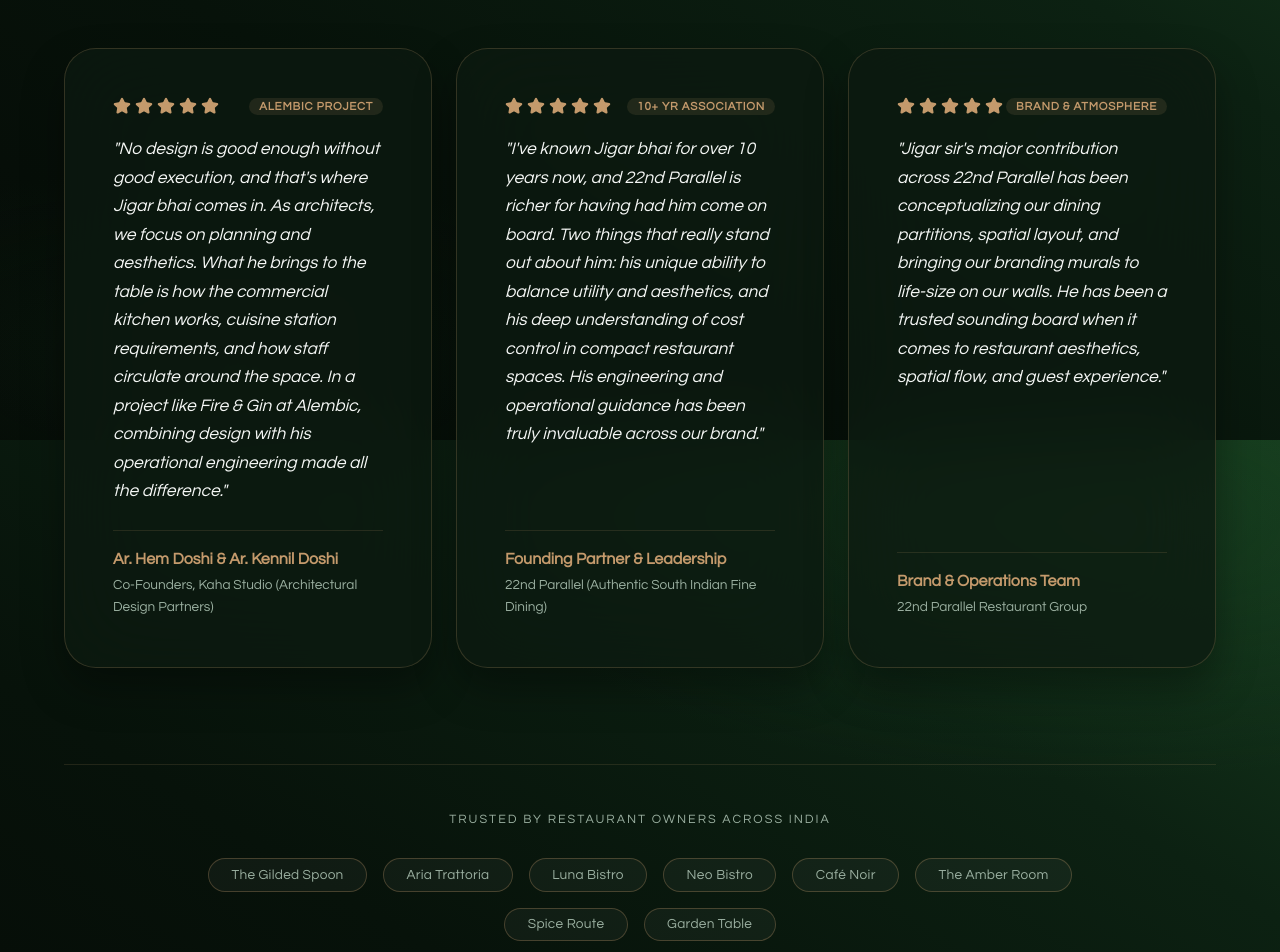
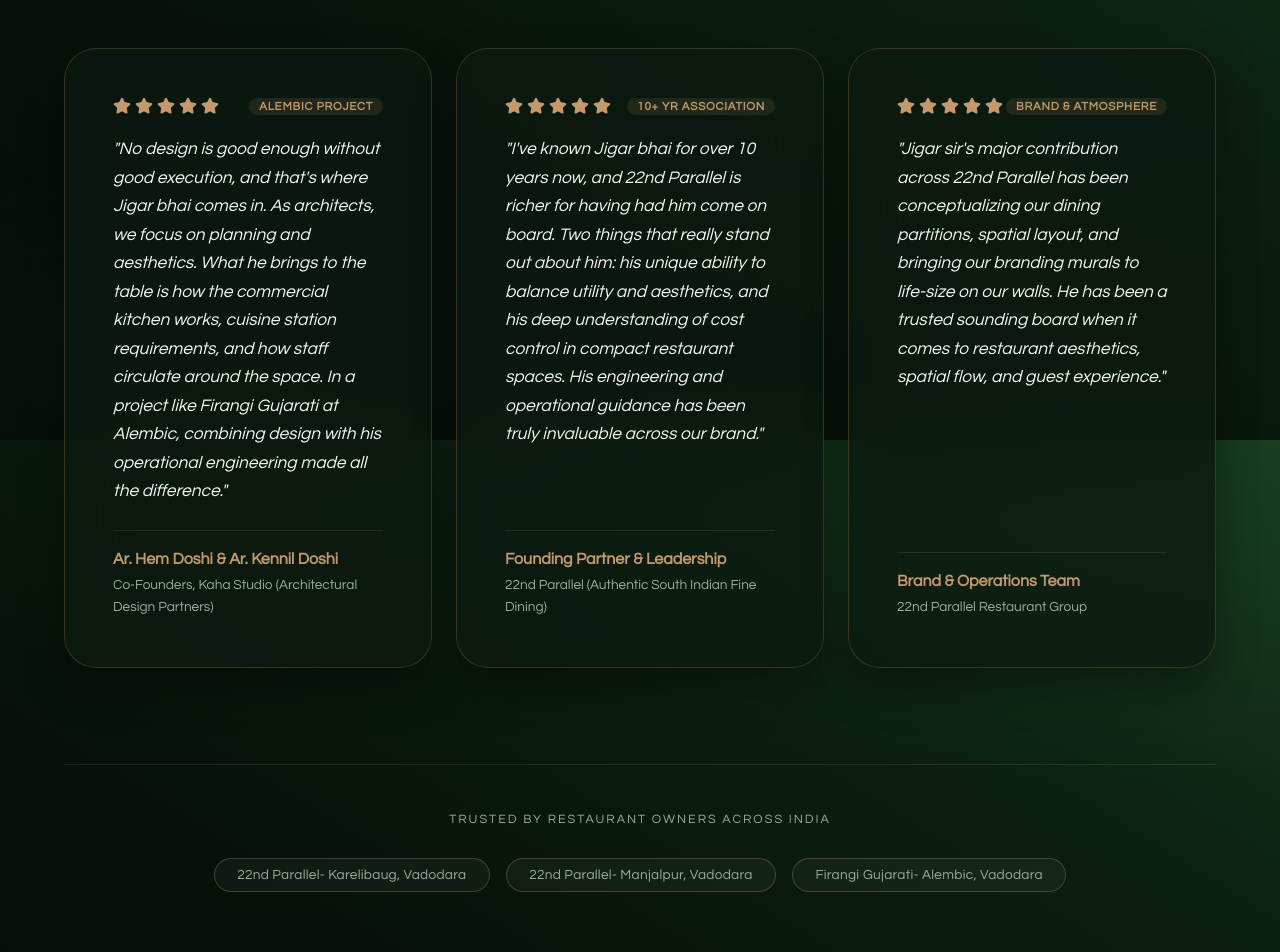
Before and after one commit to Bhargavrajput0110/JRconsultancy, a React (Vite) app in the folder client/: page /portfolio in a window 1280 px wide. Shown: the part 2760-3712 px from the top of the page. Built offline with nearby package versions, Linux system fonts and the light colour scheme.

Commit message:
fix: replace dummy restaurant logos with 22nd Parallel (Karelibaug & Manjalpur) and Firangi Gujarati (Alembic)

```diff
--- a/client/src/pages/CaseStudiesPage.tsx
+++ b/client/src/pages/CaseStudiesPage.tsx
@@ -98,7 +98,7 @@
       id: 2,
       url: 'https://res.cloudinary.com/dlxiy6aiq/video/upload/v1792936138/WhatsApp_Video_2026-10-25_at_7.13.45_PM_mu7d07.mp4',
       poster: 'https://res.cloudinary.com/dlxiy6aiq/video/upload/so_1,q_auto,f_auto/v1792936138/WhatsApp_Video_2026-10-25_at_7.13.45_PM_mu7d07.jpg',
-      title: 'Architect Hem Doshi | Fire & Gin at Alembic',
+      title: 'Architect Hem Doshi | Firangi Gujarati at Alembic',
       subtitle: 'Balancing design aesthetics with commercial kitchen size & cuisine planning',
       tag: 'Kaha Studio'
     },
@@ -422,7 +422,7 @@
     <SmoothScroll>
       <Helmet>
         <title>Client Transformations & Proven Results | JR Consulting</title>
-        <meta name="description" content="Explore JR Consulting's client transformations: The Gilded Spoon, Aria Trattoria, Luna Bistro, and Neo Bistro. Results-driven restaurant consulting across India." />
+        <meta name="description" content="Explore JR Consulting's client transformations including 22nd Parallel (Karelibaug &amp; Manjalpur) and Firangi Gujarati (Alembic, Vadodara). Results-driven restaurant consulting across India." />
         <link rel="canonical" href="https://www.jrconsulting.in/portfolio" />
         <meta property="og:title" content="Client Transformations & Proven Results | JR Consulting" />
         <meta property="og:description" content="Explore real projects showing measurable restaurant turnarounds and turnkey setups." />
@@ -1012,7 +1012,7 @@
                   </span>
                 </div>
                 <p style={{ color: 'var(--color-text)', fontSize: '1.08rem', lineHeight: 1.65, marginBottom: '1.5rem', fontStyle: 'italic' }}>
-                  "No design is good enough without good execution, and that's where Jigar bhai comes in. As architects, we focus on planning and aesthetics. What he brings to the table is how the commercial kitchen works, cuisine station requirements, and how staff circulate around the space. In a project like Fire &amp; Gin at Alembic, combining design with his operational engineering made all the difference."
+                  "No design is good enough without good execution, and that's where Jigar bhai comes in. As architects, we focus on planning and aesthetics. What he brings to the table is how the commercial kitchen works, cuisine station requirements, and how staff circulate around the space. In a project like Firangi Gujarati at Alembic, combining design with his operational engineering made all the difference."
                 </p>
                 <div style={{ marginTop: 'auto', paddingTop: '1rem', borderTop: '1px solid rgba(196, 154, 108, 0.15)' }}>
                   <p style={{ color: 'var(--color-accent)', fontWeight: 600, margin: 0, fontSize: '1rem' }}>Ar. Hem Doshi &amp; Ar. Kennil Doshi</p>
@@ -1074,8 +1074,9 @@
           <p className="clients-label">Trusted by restaurant owners across India</p>
           <div className="clients-logos">
             {[
-              'The Gilded Spoon', 'Aria Trattoria', 'Luna Bistro', 'Neo Bistro',
-              'Café Noir', 'The Amber Room', 'Spice Route', 'Garden Table'
+              '22nd Parallel- Karelibaug, Vadodara',
+              '22nd Parallel- Manjalpur, Vadodara',
+              'Firangi Gujarati- Alembic, Vadodara'
             ].map((name, i) => (
               <div key={i} className="client-logo-pill">{name}</div>
             ))}
--- a/client/src/pages/Home.tsx
+++ b/client/src/pages/Home.tsx
@@ -30,7 +30,7 @@
       id: 2,
       url: 'https://res.cloudinary.com/dlxiy6aiq/video/upload/v1792936138/WhatsApp_Video_2026-10-25_at_7.13.45_PM_mu7d07.mp4',
       poster: 'https://res.cloudinary.com/dlxiy6aiq/video/upload/so_1,q_auto,f_auto/v1792936138/WhatsApp_Video_2026-10-25_at_7.13.45_PM_mu7d07.jpg',
-      title: 'Architect Hem Doshi | Fire & Gin at Alembic',
+      title: 'Architect Hem Doshi | Firangi Gujarati at Alembic',
       subtitle: 'Balancing design aesthetics with commercial kitchen size & cuisine planning',
       tag: 'Kaha Studio'
     },
@@ -744,8 +744,9 @@
         <p className="clients-label">Trusted by restaurant owners across India</p>
         <div className="clients-logos">
           {[
-            'The Gilded Spoon', 'Aria Trattoria', 'Luna Bistro', 'Neo Bistro',
-            'Café Noir', 'The Amber Room', 'Spice Route', 'Garden Table'
+            '22nd Parallel- Karelibaug, Vadodara',
+            '22nd Parallel- Manjalpur, Vadodara',
+            'Firangi Gujarati- Alembic, Vadodara'
           ].map((name, i) => (
             <div key={i} className="client-logo-pill">{name}</div>
           ))}
@@ -1214,7 +1215,7 @@
                 </span>
               </div>
               <p style={{ color: 'var(--color-text)', fontSize: '1.08rem', lineHeight: 1.65, marginBottom: '1.5rem', fontStyle: 'italic' }}>
-                "No design is good enough without good execution, and that's where Jigar bhai comes in. As architects, we focus on planning and aesthetics. What he brings to the table is how the commercial kitchen works, cuisine station requirements, and how staff circulate around the space. In a project like Fire &amp; Gin at Alembic, combining design with his operational engineering made all the difference."
+                "No design is good enough without good execution, and that's where Jigar bhai comes in. As architects, we focus on planning and aesthetics. What he brings to the table is how the commercial kitchen works, cuisine station requirements, and how staff circulate around the space. In a project like Firangi Gujarati at Alembic, combining design with his operational engineering made all the difference."
               </p>
               <div style={{ marginTop: 'auto', paddingTop: '1rem', borderTop: '1px solid rgba(196, 154, 108, 0.15)' }}>
                 <p style={{ color: 'var(--color-accent)', fontWeight: 600, margin: 0, fontSize: '1rem' }}>Ar. Hem Doshi &amp; Ar. Kennil Doshi</p>
```
